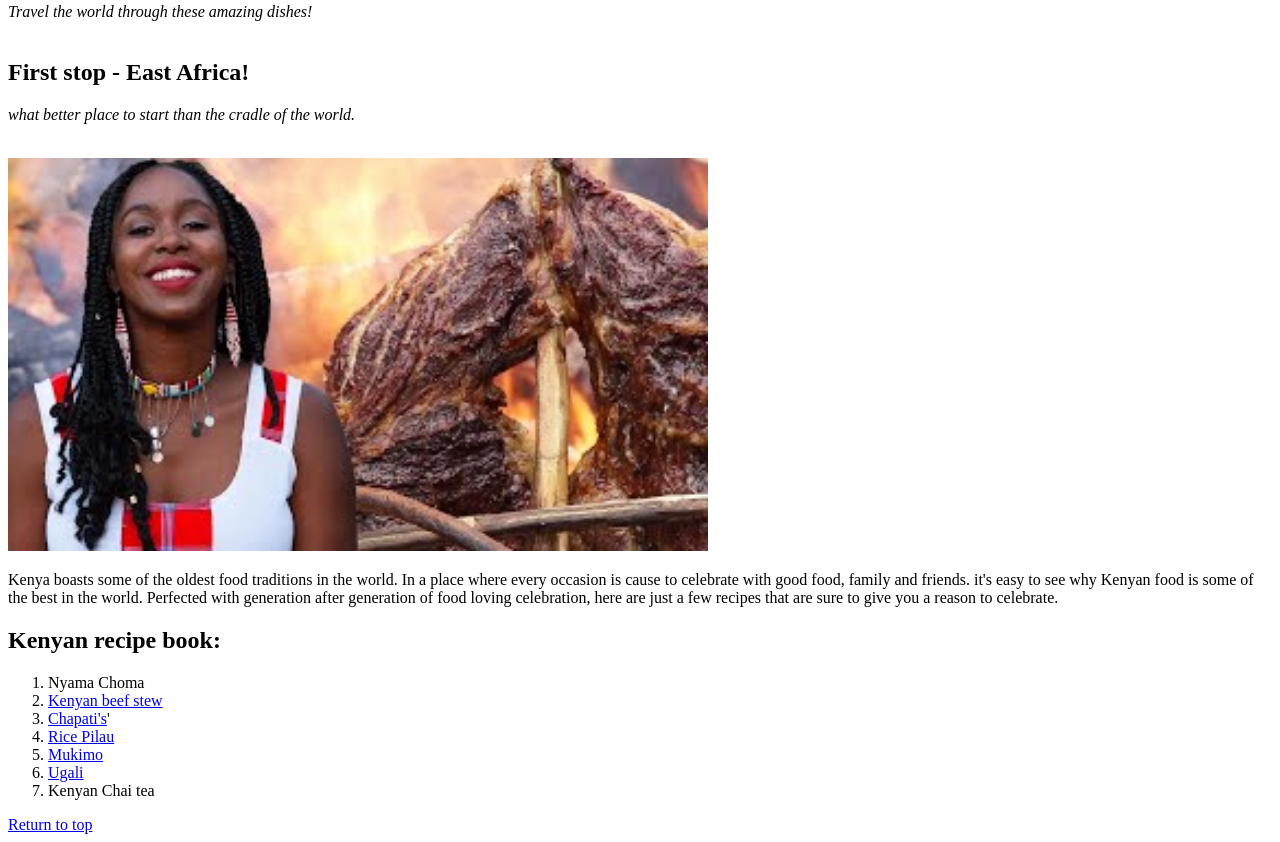
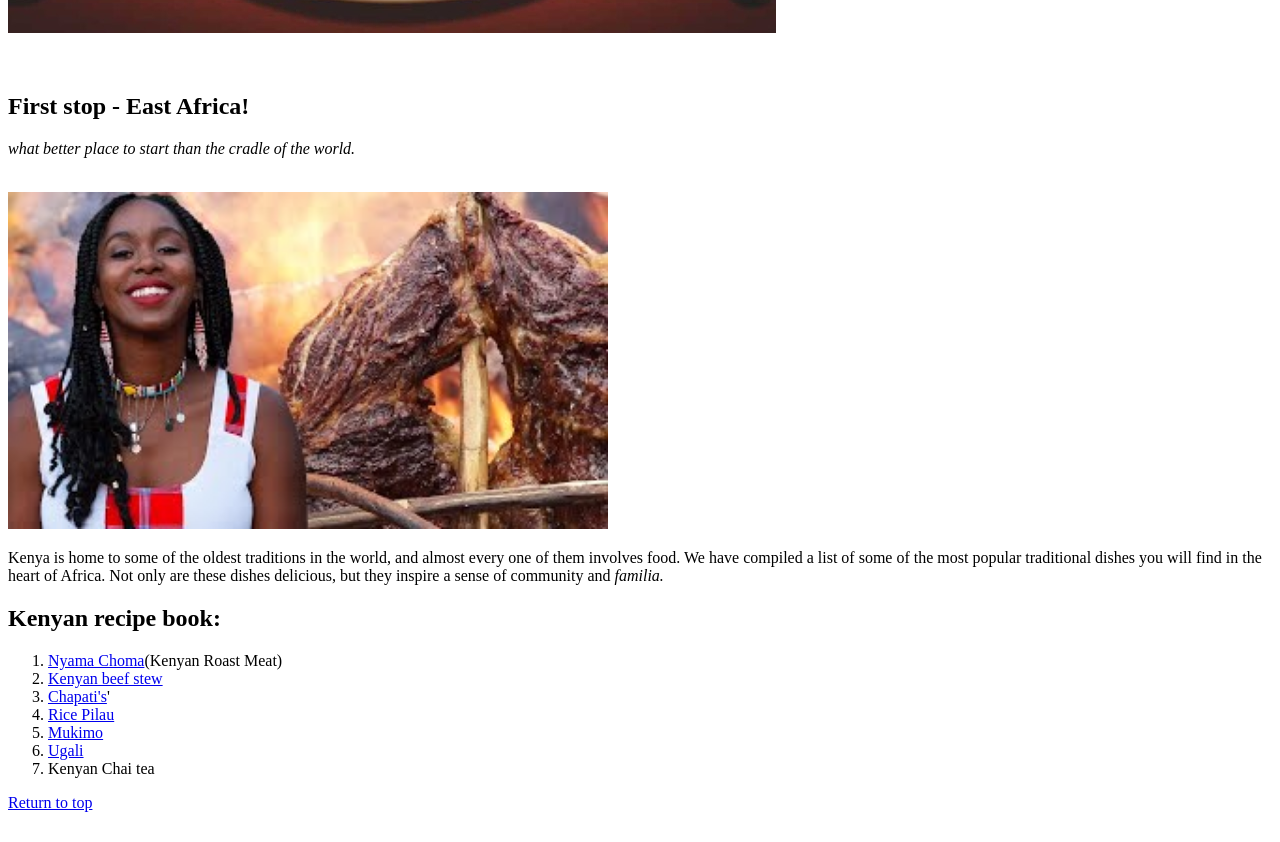
Before and after one commit to JesseG33/odin-recipes, a plain HTML site: page index.html in a window 1280 px wide. Shown: the part 655-1497 px from the top of the page. After the commit the page ends 1475 px from the top, so only its background shows below. Drawn offline with Linux system fonts and the light colour scheme.

Commit message:
text change

```diff
--- a/index.html
+++ b/index.html
@@ -5,24 +5,25 @@
 </head>
     <body>
 <h1> The best foodz on planet Earth!</h1>
+<i>Travel the world through these amazing dishes!</i>
+<p></p>
 <img src="Pics/earth.jpg"> <br/>
-<i>Travel the world through these amazing dishes!</i>
 <br/><br/>
 <h2>First stop - East Africa!</h2>
 <i>what better place to start than the cradle of the world.</i>
 <p></p>
 <br/>
-<img src="Pics/kenya2.jpg" width="700">
-<p>Kenya boasts some of the oldest food traditions in the world.
-    In a place where every occasion is cause to celebrate with good food, family and friends.
-    it's easy to see why Kenyan food is some of the best in the world. Perfected with
-    generation after generation of food loving celebration, here are just a few recipes
-    that are sure to give you a reason to celebrate.
+<img src="Pics/kenya2.jpg" width="600">
+<p>Kenya is home to some of the oldest traditions in the world, and almost every one of them
+   involves food. We have compiled a list of some of the most popular traditional dishes
+   you will find in the heart of Africa. Not only are these dishes delicious, but they inspire
+   a sense of community and <i>familia.</i>
+
 
 </p>
 <h2>Kenyan recipe book:</h2>
 <ol>
-<li>Nyama Choma</li>
+<li><a href="Pages/nyama-choma">Nyama Choma</a>(Kenyan Roast Meat)</li>
 <li><a href="Pages/Kenyan-beef-stew">Kenyan beef stew</a></li>
  <li><a href="Pages/Chapati's">Chapati's</a>'</li>
  <li><a href="Pages/Rice-pilau">Rice Pilau</a> </li>
```
Also changed, not shown: 1 other file.
